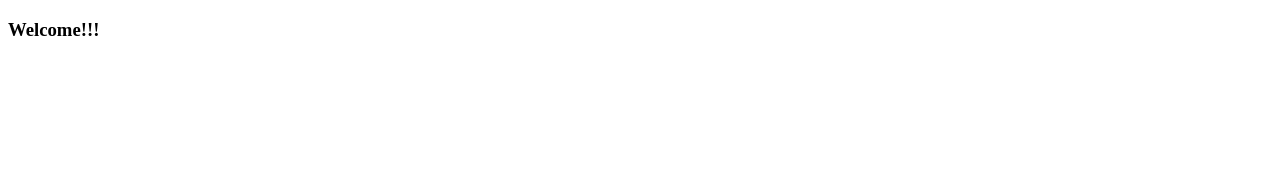
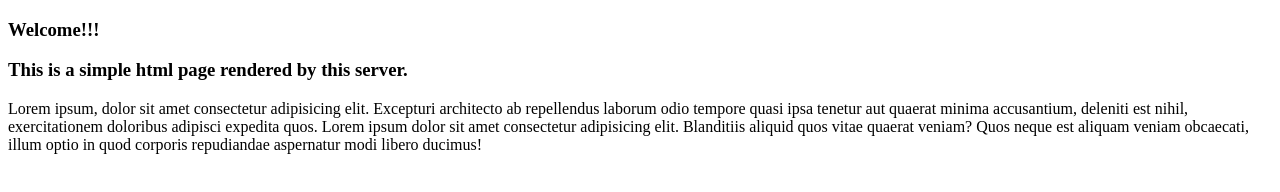
Before and after one commit to kyalos/webserver, a website: page index.html in a window 1280 px wide. Drawn offline with Linux system fonts and the light colour scheme.

Commit message:
Update index.html

```diff
--- a/index.html
+++ b/index.html
@@ -8,5 +8,15 @@
   </head>
   <body>
     <h3>Welcome!!!</h3>
+
+    <h3>This is a simple html page rendered by this server.</h3>
+
+    Lorem ipsum, dolor sit amet consectetur adipisicing elit. Excepturi
+    architecto ab repellendus laborum odio tempore quasi ipsa tenetur aut
+    quaerat minima accusantium, deleniti est nihil, exercitationem doloribus
+    adipisci expedita quos. Lorem ipsum dolor sit amet consectetur adipisicing
+    elit. Blanditiis aliquid quos vitae quaerat veniam? Quos neque est aliquam
+    veniam obcaecati, illum optio in quod corporis repudiandae aspernatur modi
+    libero ducimus!
   </body>
 </html>
```
